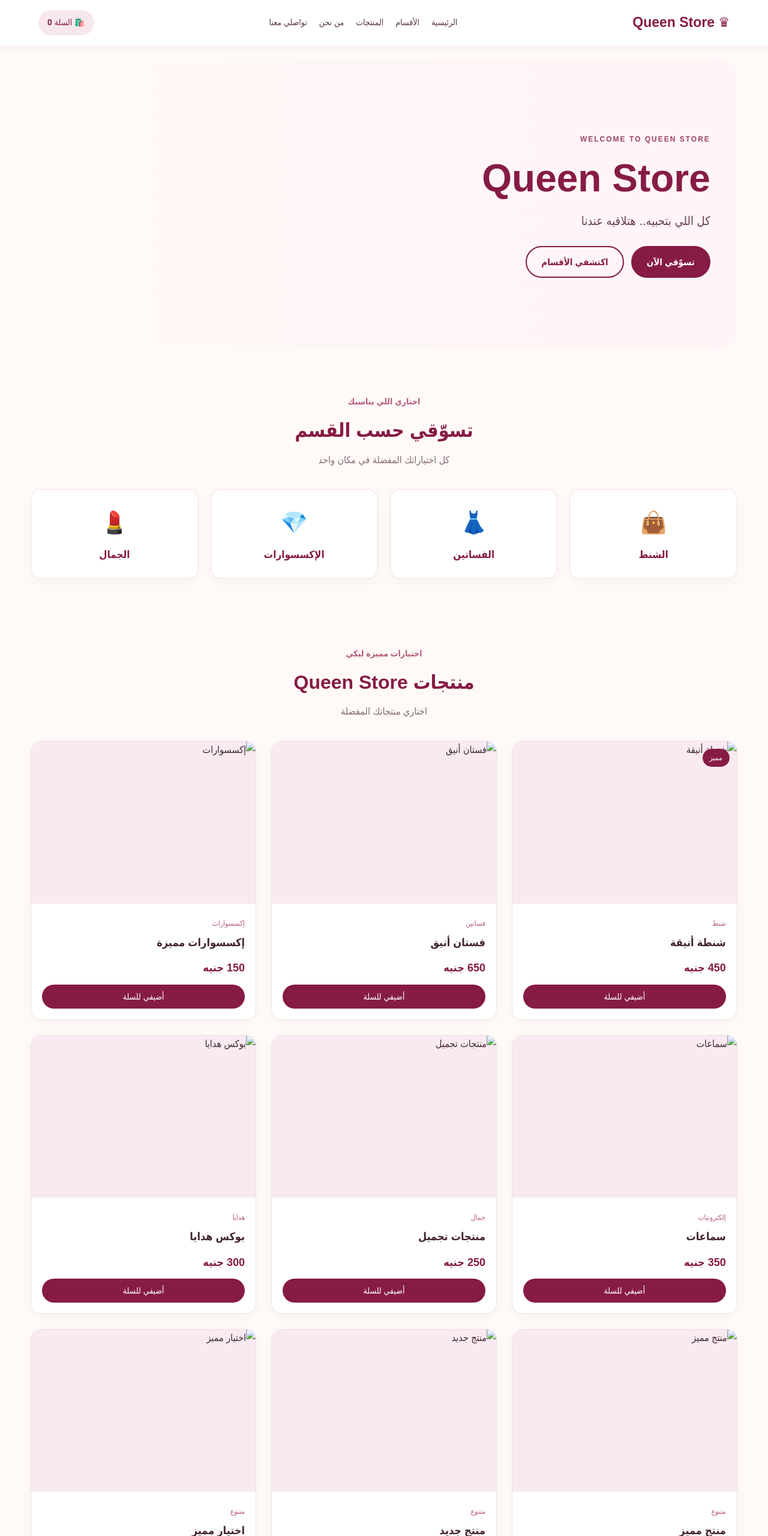
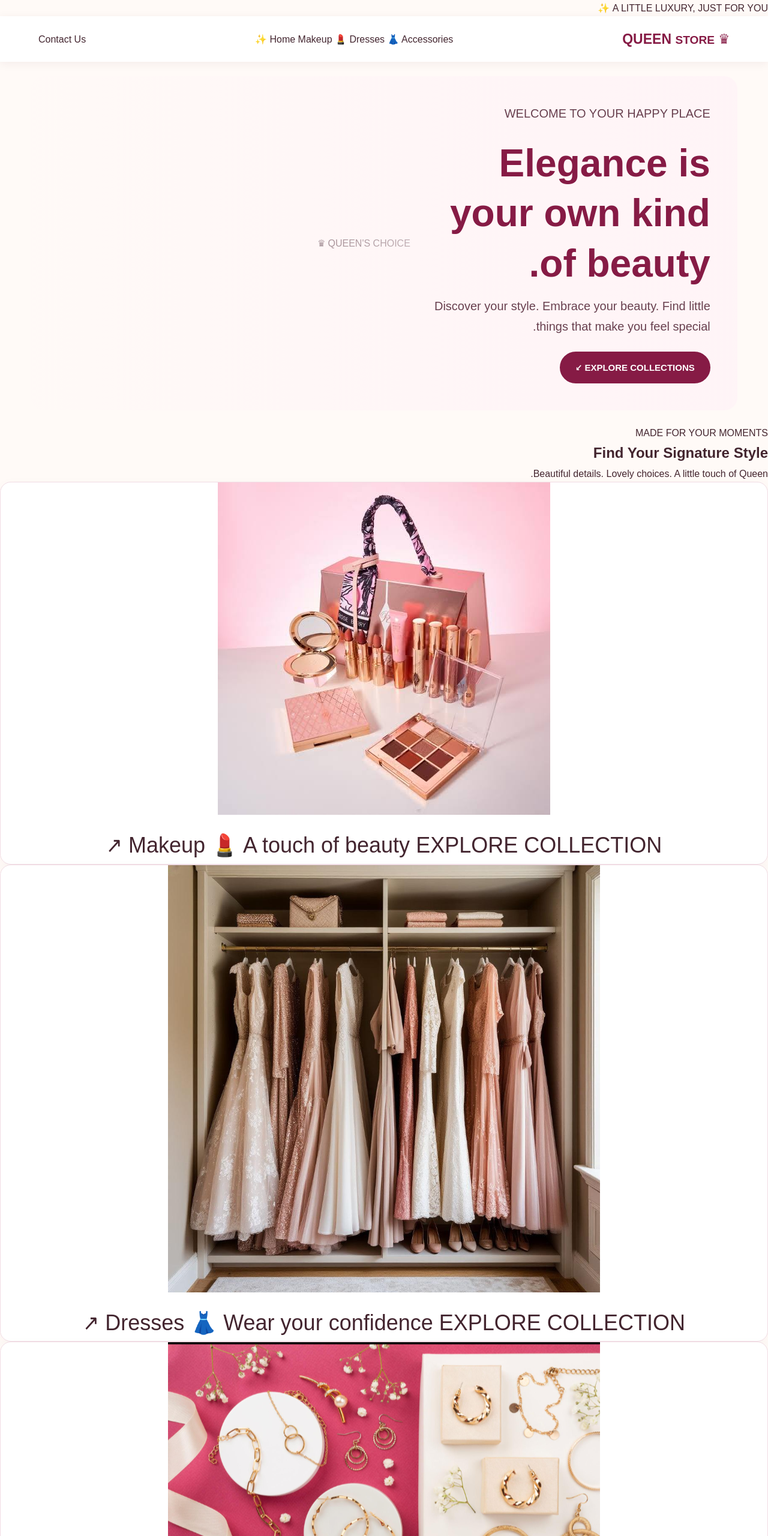
Before and after one commit to malakhessien642-sudo/Queen-store-, a plain HTML site: page index.html in a window 1280 px wide. Shown: the top 2560 px of the page at 60% size. Drawn offline with Linux system fonts and the light colour scheme.

Commit message:
Update index.html

```diff
--- a/index.html
+++ b/index.html
@@ -4,325 +4,273 @@
 <head>
   <meta charset="UTF-8">
   <meta name="viewport" content="width=device-width, initial-scale=1.0">
-    <title>Queen Store | كوين ستور</title>
+  <meta name="theme-color" content="#581c32">
+  <meta name="description" content="Queen Store - Makeup, Dresses and Accessories">
+  <title>Queen Store | Your Royal Touch</title>
+
+  <link rel="preconnect" href="https://fonts.googleapis.com">
+  <link rel="preconnect" href="https://fonts.gstatic.com" crossorigin>
+  <link href="https://fonts.googleapis.com/css2?family=Cairo:wght@400;500;600;700;800&family=Playfair+Display:wght@500;600;700&display=swap" rel="stylesheet">
+
   <link rel="stylesheet" href="style.css">
 </head>
+
 <body>
 
-    <!-- Header -->
+  <div class="announcement">
+    A LITTLE LUXURY, JUST FOR YOU ✨
+  </div>
+
   <header class="header">
-        <a href="#home" class="logo">♛ Queen Store</a>
+    <a class="logo" href="#home">
+      <span class="logo-icon">♛</span>
+      <span>QUEEN <small>STORE</small></span>
+    </a>
 
-        <nav class="navbar">
-            <a href="#home">الرئيسية</a>
-            <a href="#categories">الأقسام</a>
-            <a href="#products">المنتجات</a>
-            <a href="#about">من نحن</a>
-            <a href="#contact">تواصلي معنا</a>
+    <nav class="nav">
+      <a href="#home">Home</a>
+      <a href="#makeup">Makeup 💄</a>
+      <a href="#dresses">Dresses 👗</a>
+      <a href="#accessories">Accessories ✨</a>
     </nav>
 
-        <a href="#cart" class="cart-link">
-            🛍️ السلة <span id="cart-count">0</span>
+    <a class="header-contact"
+       href="https://wa.me/201115830573"
+       target="_blank" rel="noopener">
+      Contact Us
     </a>
   </header>
 
-    <!-- Hero Banner -->
+  <main>
     <section class="hero" id="home">
       <div class="hero-overlay"></div>
+      <div class="hero-content">
+        <p class="eyebrow">WELCOME TO YOUR HAPPY PLACE</p>
+        <h1>Elegance is<br><span>your own kind of beauty.</span></h1>
+        <p class="hero-description">
+          Discover your style. Embrace your beauty.
+          Find little things that make you feel special.
+        </p>
+        <a href="#collections" class="btn btn-light">EXPLORE COLLECTIONS ↙</a>
+      </div>
+      <span class="hero-decoration">QUEEN'S CHOICE ♛</span>
+    </section>
 
-        <div class="hero-content">
-            <span class="hero-label">WELCOME TO QUEEN STORE</span>
-            <h1>Queen Store</h1>
-            <p>كل اللي بتحبيه.. هتلاقيه عندنا</p>
+    <section class="intro" id="collections">
+      <p class="eyebrow">MADE FOR YOUR MOMENTS</p>
+      <h2>Find Your <span>Signature Style</span></h2>
+      <p>Beautiful details. Lovely choices. A little touch of Queen.</p>
+    </section>
 
-            <div class="hero-buttons">
-                <a href="#products" class="btn">تسوّقي الآن</a>
-                <a href="#categories" class="btn btn-outline">
-                    اكتشفي الأقسام
+    <section class="categories">
+      <a class="category-card" href="#makeup">
+        <img src="makups.jpeg" alt="Makeup collection">
+        <span class="category-shade"></span>
+        <span class="category-info">
+          <span class="category-title">Makeup 💄</span>
+          <span class="category-subtitle">A touch of beauty</span>
+          <span class="category-link">EXPLORE COLLECTION ↗</span>
+        </span>
       </a>
+
+      <a class="category-card" href="#dresses">
+        <img src="dresses.png" alt="Dresses collection">
+        <span class="category-shade"></span>
+        <span class="category-info">
+          <span class="category-title">Dresses 👗</span>
+          <span class="category-subtitle">Wear your confidence</span>
+          <span class="category-link">EXPLORE COLLECTION ↗</span>
+        </span>
+      </a>
+
+      <a class="category-card" href="#accessories">
+        <img src="accessories.png" alt="Accessories collection">
+        <span class="category-shade"></span>
+        <span class="category-info">
+          <span class="category-title">Accessories ✨</span>
+          <span class="category-subtitle">Details make the difference</span>
+          <span class="category-link">EXPLORE COLLECTION ↗</span>
+        </span>
+      </a>
+    </section>
+
+    <section class="products-section" id="makeup">
+      <div class="section-heading">
+        <p class="eyebrow">YOUR BEAUTY ESSENTIALS</p>
+        <h2>Makeup <span>💄</span></h2>
+        <p>A little glow goes a long way.</p>
       </div>
+
+      <div class="products-grid">
+        <article class="product-card">
+          <div class="product-image">
+            <img src="makeup1.jpg" alt="Makeup product 1">
+            <span class="product-tag">QUEEN'S PICK</span>
+          </div>
+          <div class="product-info">
+            <h3>Beauty Essential No. 1</h3>
+            <p class="product-description">Your next beauty favorite.</p>
+            <div class="product-bottom">
+              <span class="price">Price on request</span>
+              <a class="order-btn" href="https://wa.me/201115830573" target="_blank" rel="noopener">Order ↗</a>
+            </div>
+          </div>
+        </article>
+
+        <article class="product-card">
+          <div class="product-image">
+            <img src="makup2.jpg" alt="Makeup product 2">
+          </div>
+          <div class="product-info">
+            <h3>Beauty Essential No. 2</h3>
+            <p class="product-description">A lovely touch for your look.</p>
+            <div class="product-bottom">
+              <span class="price">Price on request</span>
+              <a class="order-btn" href="https://wa.me/201115830573" target="_blank" rel="noopener">Order ↗</a>
+            </div>
+          </div>
+        </article>
+
+        <article class="product-card">
+          <div class="product-image">
+            <img src="makeup3.jpg" alt="Makeup product 3">
+          </div>
+          <div class="product-info">
+            <h3>Beauty Essential No. 3</h3>
+            <p class="product-description">Made for your beauty moments.</p>
+            <div class="product-bottom">
+              <span class="price">Price on request</span>
+              <a class="order-btn" href="https://wa.me/201115830573" target="_blank" rel="noopener">Order ↗</a>
+            </div>
+          </div>
+        </article>
       </div>
     </section>
 
-    <!-- Categories -->
-    <section class="section" id="categories">
+    <section class="products-section alternate" id="dresses">
       <div class="section-heading">
-            <span>اختاري اللي يناسبك</span>
-            <h2>تسوّقي حسب القسم</h2>
-            <p>كل اختياراتك المفضلة في مكان واحد</p>
+        <p class="eyebrow">DRESS LIKE YOU MEAN IT</p>
+        <h2>Dresses <span>👗</span></h2>
+        <p>Every outfit tells a little story.</p>
       </div>
 
-        <div class="category-grid">
-            <a href="#products" class="category-card">
-                <span>👜</span>
-                <h3>الشنط</h3>
-            </a>
+      <div class="products-grid">
+        <article class="product-card">
+          <div class="product-image">
+            <img src="dresses1.jpg" alt="Dress 1">
+            <span class="product-tag">QUEEN'S PICK</span>
+          </div>
+          <div class="product-info">
+            <h3>Elegant Dress No. 1</h3>
+            <p class="product-description">A style to make your day.</p>
+            <div class="product-bottom">
+              <span class="price">Price on request</span>
+              <a class="order-btn" href="https://wa.me/201115830573" target="_blank" rel="noopener">Order ↗</a>
+            </div>
+          </div>
+        </article>
 
-            <a href="#products" class="category-card">
-                <span>👗</span>
-                <h3>الفساتين</h3>
-            </a>
+        <article class="product-card">
+          <div class="product-image">
+            <img src="dresses2.jpg" alt="Dress 2">
+          </div>
+          <div class="product-info">
+            <h3>Elegant Dress No. 2</h3>
+            <p class="product-description">Simple, graceful, unforgettable.</p>
+            <div class="product-bottom">
+              <span class="price">Price on request</span>
+              <a class="order-btn" href="https://wa.me/201115830573" target="_blank" rel="noopener">Order ↗</a>
+            </div>
+          </div>
+        </article>
 
-            <a href="#products" class="category-card">
-                <span>💎</span>
-                <h3>الإكسسوارات</h3>
-            </a>
-
-            <a href="#products" class="category-card">
-                <span>💄</span>
-                <h3>الجمال</h3>
-            </a>
+        <article class="product-card">
+          <div class="product-image">
+            <img src="dressed3.jpg" alt="Dress 3">
+          </div>
+          <div class="product-info">
+            <h3>Elegant Dress No. 3</h3>
+            <p class="product-description">Find the look that feels like you.</p>
+            <div class="product-bottom">
+              <span class="price">Price on request</span>
+              <a class="order-btn" href="https://wa.me/201115830573" target="_blank" rel="noopener">Order ↗</a>
+            </div>
+          </div>
+        </article>
       </div>
     </section>
 
-    <!-- Products -->
-    <section class="section products-section" id="products">
+    <section class="products-section" id="accessories">
       <div class="section-heading">
-            <span>اختيارات مميزة ليكي</span>
-            <h2>منتجات Queen Store</h2>
-            <p>اختاري منتجاتك المفضلة</p>
+        <p class="eyebrow">IT'S ALL IN THE DETAILS</p>
+        <h2>Accessories <span>✨</span></h2>
+        <p>The little details that make a look yours.</p>
       </div>
 
-        <div class="product-grid" id="product-grid">
-
-            <article class="product-card"
-                data-name="شنطة أنيقة"
-                data-category="شنط"
-                data-price="450">
-
+      <div class="products-grid">
+        <article class="product-card">
           <div class="product-image">
-                    <img src="220173205_nocolor_fr.webp"
-                         alt="شنطة أنيقة">
-                    <span class="product-tag">مميز</span>
+            <img src="accessories1.webp" alt="Accessory 1">
+            <span class="product-tag">QUEEN'S PICK</span>
           </div>
-
           <div class="product-info">
-                    <span class="product-category">شنط</span>
-                    <h3>شنطة أنيقة</h3>
-                    <p class="product-price">450 جنيه</p>
-                    <button class="add-to-cart">أضيفي للسلة</button>
+            <h3>Charming Detail No. 1</h3>
+            <p class="product-description">A little sparkle for your style.</p>
+            <div class="product-bottom">
+              <span class="price">Price on request</span>
+              <a class="order-btn" href="https://wa.me/201115830573" target="_blank" rel="noopener">Order ↗</a>
+            </div>
           </div>
         </article>
 
-            <article class="product-card"
-                data-name="فستان أنيق"
-                data-category="فساتين"
-                data-price="650">
-
+        <article class="product-card">
           <div class="product-image">
-                    <img src="51319MVDKWL.jpg"
-                         alt="فستان أنيق">
+            <img src="accessories2.jpeg" alt="Accessory 2">
           </div>
-
           <div class="product-info">
-                    <span class="product-category">فساتين</span>
-                    <h3>فستان أنيق</h3>
-                    <p class="product-price">650 جنيه</p>
-                    <button class="add-to-cart">أضيفي للسلة</button>
+            <h3>Charming Detail No. 2</h3>
+            <p class="product-description">Your style, your signature.</p>
+            <div class="product-bottom">
+              <span class="price">Price on request</span>
+              <a class="order-btn" href="https://wa.me/201115830573" target="_blank" rel="noopener">Order ↗</a>
+            </div>
           </div>
         </article>
 
-            <article class="product-card"
-                data-name="إكسسوارات"
-                data-category="إكسسوارات"
-                data-price="150">
-
+        <article class="product-card">
           <div class="product-image">
-                    <img src="IMG_٢١٠٣٥٠_٢٠٢٦١٠٢٠.jpg"
-                         alt="إكسسوارات">
+            <img src="accessories3.jpeg" alt="Accessory 3">
           </div>
-
           <div class="product-info">
-                    <span class="product-category">إكسسوارات</span>
-                    <h3>إكسسوارات مميزة</h3>
-                    <p class="product-price">150 جنيه</p>
-                    <button class="add-to-cart">أضيفي للسلة</button>
+            <h3>Charming Detail No. 3</h3>
+            <p class="product-description">Small details, lovely memories.</p>
+            <div class="product-bottom">
+              <span class="price">Price on request</span>
+              <a class="order-btn" href="https://wa.me/201115830573" target="_blank" rel="noopener">Order ↗</a>
+            </div>
           </div>
         </article>
-
-            <article class="product-card"
-                data-name="سماعات"
-                data-category="إلكترونيات"
-                data-price="350">
-
-                <div class="product-image">
-                    <img src="IMG_٢١٠٤١٠_٢٠٢٦١٠٢٠.jpg"
-                         alt="سماعات">
-                </div>
-
-                <div class="product-info">
-                    <span class="product-category">إلكترونيات</span>
-                    <h3>سماعات</h3>
-                    <p class="product-price">350 جنيه</p>
-                    <button class="add-to-cart">أضيفي للسلة</button>
-                </div>
-            </article>
-
-            <article class="product-card"
-                data-name="منتجات تجميل"
-                data-category="جمال"
-                data-price="250">
-
-                <div class="product-image">
-                    <img src="IMG_٢١٠٥١٨_٢٠٢٦١٠٢٠.jpg"
-                         alt="منتجات تجميل">
-                </div>
-
-                <div class="product-info">
-                    <span class="product-category">جمال</span>
-                    <h3>منتجات تجميل</h3>
-                    <p class="product-price">250 جنيه</p>
-                    <button class="add-to-cart">أضيفي للسلة</button>
-                </div>
-            </article>
-
-            <article class="product-card"
-                data-name="بوكس هدايا"
-                data-category="هدايا"
-                data-price="300">
-
-                <div class="product-image">
-                    <img src="IMG_٢١٠٥٣١_٢٠٢٦١٠٢٠.jpg"
-                         alt="بوكس هدايا">
-                </div>
-
-                <div class="product-info">
-                    <span class="product-category">هدايا</span>
-                    <h3>بوكس هدايا</h3>
-                    <p class="product-price">300 جنيه</p>
-                    <button class="add-to-cart">أضيفي للسلة</button>
-                </div>
-            </article>
-
-            <article class="product-card"
-                data-name="منتج مميز"
-                data-category="متنوع"
-                data-price="200">
-
-                <div class="product-image">
-                    <img src="IMG_٢١١٠٤٩_٢٠٢٦١٠٢٠.jpg"
-                         alt="منتج مميز">
-                </div>
-
-                <div class="product-info">
-                    <span class="product-category">متنوع</span>
-                    <h3>منتج مميز</h3>
-                    <p class="product-price">200 جنيه</p>
-                    <button class="add-to-cart">أضيفي للسلة</button>
-                </div>
-            </article>
-
-            <article class="product-card"
-                data-name="منتج جديد"
-                data-category="متنوع"
-                data-price="180">
-
-                <div class="product-image">
-                    <img src="IMG_٢١١١٠١_٢٠٢٦١٠٢٠.jpg"
-                         alt="منتج جديد">
-                </div>
-
-                <div class="product-info">
-                    <span class="product-category">متنوع</span>
-                    <h3>منتج جديد</h3>
-                    <p class="product-price">180 جنيه</p>
-                    <button class="add-to-cart">أضيفي للسلة</button>
-                </div>
-            </article>
-
-            <article class="product-card"
-                data-name="اختيار مميز"
-                data-category="متنوع"
-                data-price="220">
-
-                <div class="product-image">
-                    <img src="IMG_٢١١١١٨_٢٠٢٦١٠٢٠.jpg"
-                         alt="اختيار مميز">
-                </div>
-
-                <div class="product-info">
-                    <span class="product-category">متنوع</span>
-                    <h3>اختيار مميز</h3>
-                    <p class="product-price">220 جنيه</p>
-                    <button class="add-to-cart">أضيفي للسلة</button>
-                </div>
-            </article>
-
-            <article class="product-card"
-                data-name="منتج إضافي"
-                data-category="متنوع"
-                data-price="190">
-
-                <div class="product-image">
-                    <img src="IMG_٢١١١٣٢_٢٠٢٦١٠٢٠.jpg"
-                         alt="منتج إضافي">
-                </div>
-
-                <div class="product-info">
-                    <span class="product-category">متنوع</span>
-                    <h3>منتج إضافي</h3>
-                    <p class="product-price">190 جنيه</p>
-                    <button class="add-to-cart">أضيفي للسلة</button>
-                </div>
-            </article>
-
       </div>
     </section>
 
-    <!-- Shopping Cart -->
-    <section class="section cart-section" id="cart">
-        <div class="section-heading">
-            <span>مشترياتك</span>
-            <h2>سلة التسوق 🛍️</h2>
-        </div>
+    <section class="brand-story">
+      <span class="story-crown">♛</span>
+      <p class="eyebrow">A NOTE FROM QUEEN STORE</p>
+      <h2>Beauty is personal.<br><span>Your style should be, too.</span></h2>
+      <p>We believe the right little detail can make an ordinary day feel special.</p>
+      <a class="btn btn-dark" href="https://wa.me/201115830573" target="_blank" rel="noopener">LET'S TALK ON WHATSAPP ↗</a>
+    </section>
+  </main>
 
-        <div id="cart-items" class="cart-items">
-            <p class="empty-cart">السلة فارغة حاليًا.</p>
-        </div>
-
-        <div class="cart-summary">
-            <h3>الإجمالي: <span id="cart-total">0</span> جنيه</h3>
-            <button class="btn" id="checkout-btn">إتمام الطلب عبر واتساب</button>
-        </div>
-    </section>
-
-    <!-- About -->
-    <section class="section about-section" id="about">
-        <div class="section-heading">
-            <span>أهلًا بيكي في عالمنا</span>
-            <h2>عن Queen Store</h2>
-            <p>
-                وجهتك لاكتشاف منتجات متنوعة واختيارات مميزة،
-                بتصميم بسيط وتجربة تسوق سهلة.
-            </p>
-        </div>
-    </section>
-
-    <!-- Contact -->
-    <section class="section contact-section" id="contact">
-        <div class="section-heading">
-            <span>إحنا هنا علشانك</span>
-            <h2>تواصلي معنا</h2>
-            <p>للاستفسار عن المنتجات والطلبات</p>
-
-            <a class="btn"
-               href="https://wa.me/201115830573"
-               target="_blank"
-               rel="noopener">
-                تواصلي عبر واتساب
+  <footer class="footer">
+    <a class="logo footer-logo" href="#home">
+      <span class="logo-icon">♛</span>
+      <span>QUEEN <small>STORE</small></span>
     </a>
-
-            <p class="contact-phone">01115830573</p>
-        </div>
-    </section>
-
-    <!-- Footer -->
-    <footer class="footer">
-        <a href="#home" class="logo">♛ Queen Store</a>
-        <p>كل اللي بتحبيه.. في مكان واحد</p>
-        <p>© 2026 Queen Store. جميع الحقوق محفوظة.</p>
+    <p>Elegance in every detail ✨</p>
+    <a class="footer-whatsapp" href="https://wa.me/201115830573" target="_blank" rel="noopener">WhatsApp Us ↗</a>
+    <small class="copyright">© 2026 Queen Store. All rights reserved.</small>
   </footer>
 
-    <script src="script.js"></script>
 </body>
 </html>
```
Lines whose indentation alone changed are shown as unchanged.
